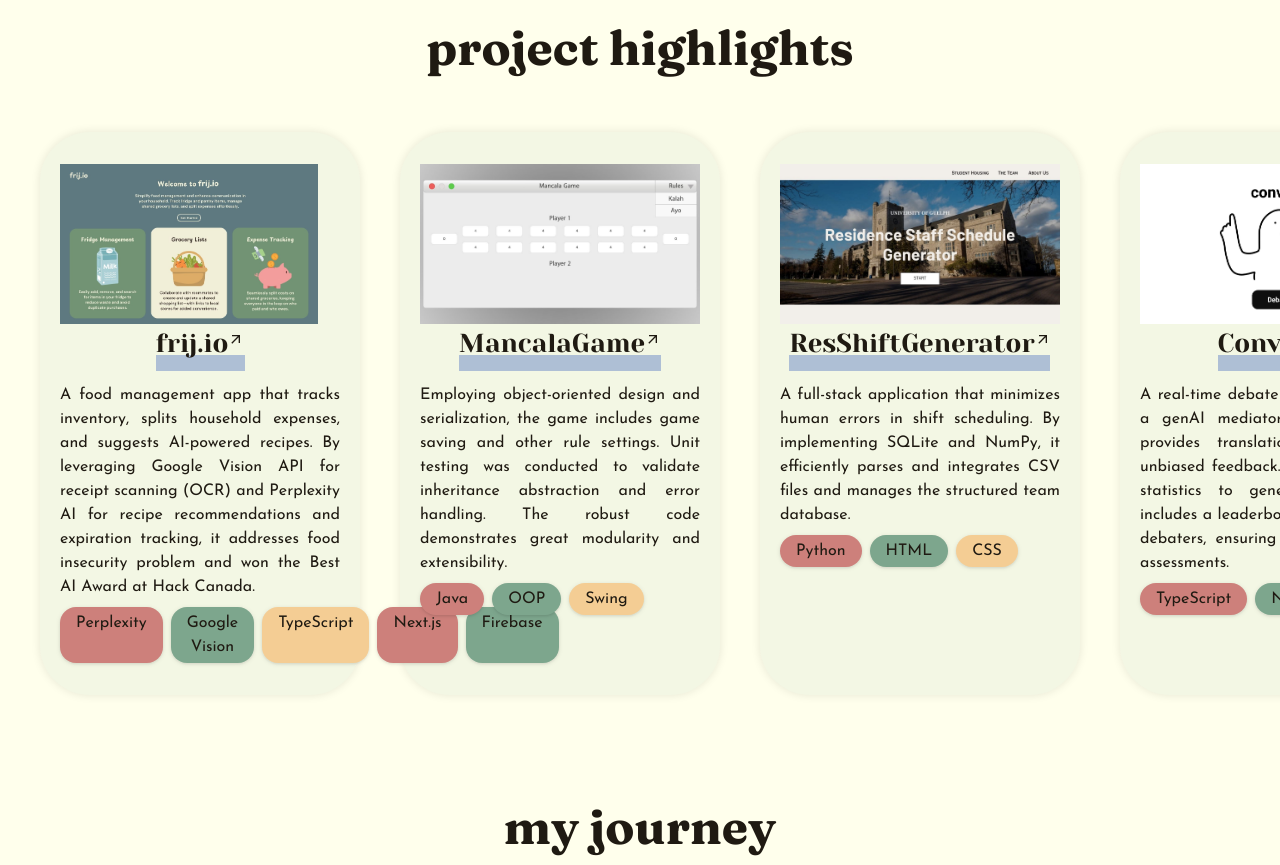
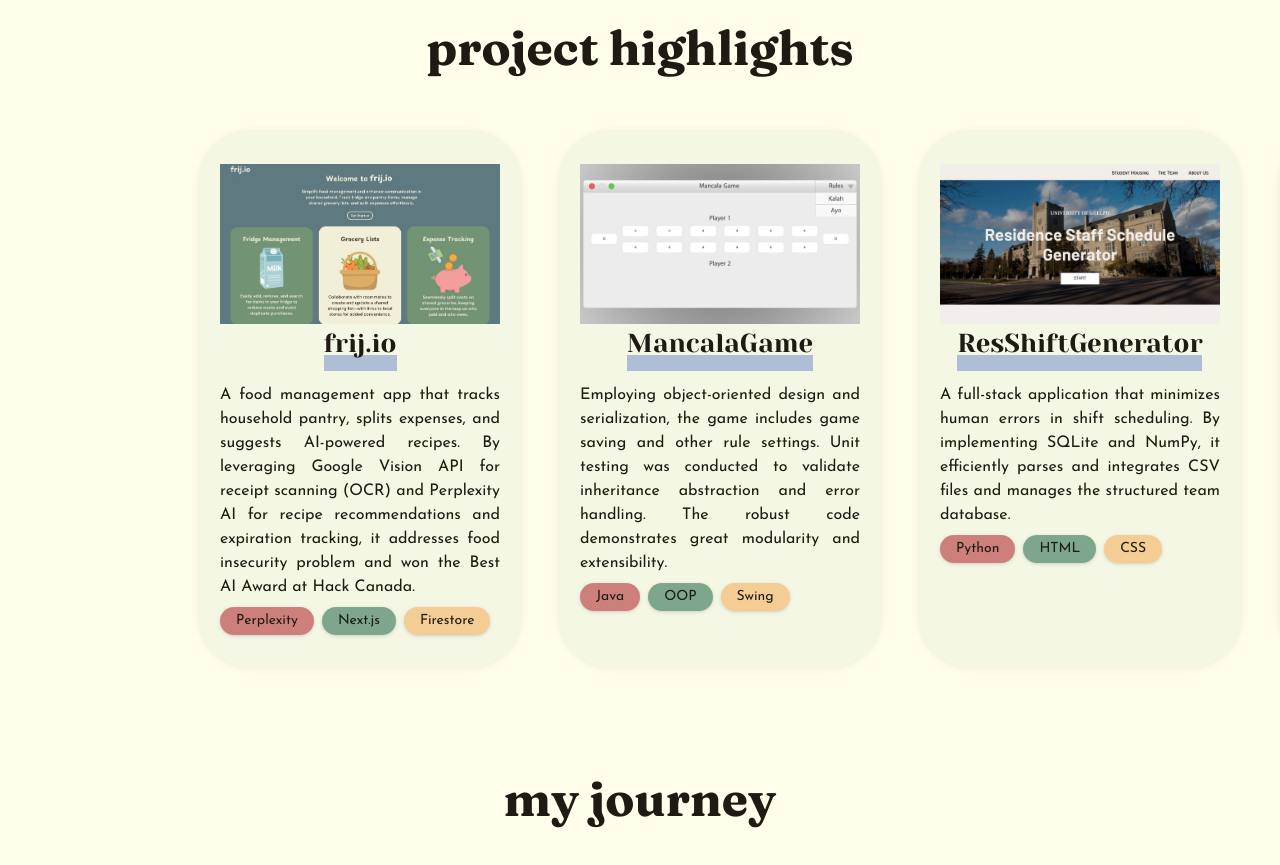
Before and after one commit to milychang19/my-portfolio, a React (Create React App) app: page / in a window 1280 px wide. Shown: the part 800-1665 px from the top of the page. Built offline with nearby package versions, Linux system fonts and the light colour scheme.

Commit message:
new projects

```diff
--- a/src/pages/Projects.jsx
+++ b/src/pages/Projects.jsx
@@ -1,13 +1,13 @@
 import React, {useState} from 'react';
-import { MdArrowOutward } from "react-icons/md";
+// import { MdArrowOutward } from "react-icons/md";
 
 const records = () => [
   {
     name: "frij.io",
     link: "https://github.com/megdcosta/frijio",
     image: require("../elements/project-card5.jpg"),
-    description: "A food management app that tracks inventory, splits household expenses, and suggests AI-powered recipes. By leveraging Google Vision API for receipt scanning (OCR) and Perplexity AI for recipe recommendations and expiration tracking, it addresses food insecurity problem and won the Best AI Award at Hack Canada.",
-    tags: ["Perplexity", "Google Vision", "TypeScript", "Next.js", "Firebase"],
+    description: "A food management app that tracks household pantry, splits expenses, and suggests AI-powered recipes. By leveraging Google Vision API for receipt scanning (OCR) and Perplexity AI for recipe recommendations and expiration tracking, it addresses food insecurity problem and won the Best AI Award at Hack Canada.",
+    tags: ["Perplexity", "Next.js", "Firestore"],
   },
   {
     name: "MancalaGame",
@@ -34,8 +34,8 @@ const records = () => [
     name: "Waffles or Pancakes",
     link: "https://github.com/P541M/waffles-or-pancakes",
     image: require("../elements/project-card6.jpg"),
-    description: "Employing object-oriented design and serialization, the game includes game saving and other rule settings. Unit testing was conducted to validate inheritance abstraction and error handling. The robust code demonstrates great modularity and extensibility.",
-    tags: ["Node.js", "Express.js", "MongoDB", "Axios", ],
+    description: "A fun interactive web app where users vote between waffles and pancakes to settle the age-old debate. Developed with Psalm Eleazar, who handled the backend using React and Axios, while I focused on the creative aspects of front-end design and user experience.",
+    tags: ["Node.js", "Express.js", "Axios", "MongoDB"],
   },
   {
     name: "BattleshipGame",
@@ -46,7 +46,7 @@ const records = () => [
   },
 ]
 
-const tagColors = ["bg-coral", "bg-mint", "bg-star"];
+const tagColors = ["bg-coral", "bg-mint", "bg-star", "bg-star"];
 
 const Projects = () => {
   const projectRecords = records();
@@ -63,22 +63,24 @@ const Projects = () => {
     <section id="projects" className="mb-12">
       <h1 className="font-sub text-4xl md:text-5xl font-bold p-10 animate-fade-in-zoom1">project highlights</h1>
       <div class="overflow-x-auto py-5 px-5">
-      <div className="inline-flex mx-5 gap-x-10 place-content-center scroll-pl-10">
+      <div className="inline-flex mx-5 gap-x-10 place-content-center scroll-auto snap-x snap-normal snap-proximity pl-40">
         {projectRecords.map((project, index) => (
-          <div key={index} className={`bg-sage shadow-card rounded-[50px] p-5 py-8 w-80 ease-in-out transition-all duration-300 animate-fade-in-zoom2 ${
+          <div key={index} className={`bg-sage shadow-card rounded-[50px] p-5 py-8 w-80 snap-start ease-in-out transition-all duration-300 animate-fade-in-zoom2 ${
             hoveredIndex === index ? 'drop-shadow-card -translate-y-1' : ''}`}
             onMouseEnter={() => handleMouseEnter(index)}
             onMouseLeave={handleMouseLeave}
           >
-            <img src={project.image} alt="" className="h-40 object-cover animate-fade-in-zoom3"></img>
+            <img src={project.image} alt="" className="h-40 w-full object-cover animate-fade-in-zoom3"></img>
             <h3 className={`font-title relative inline-flex items-baseline w-max pb-4 z-20 after:absolute after:bg-sky after:h-8 after:bottom-0 after:w-full after:block after:scale-y-50 after:duration-300 after:ease-out after:transition-transform after:-z-10 animate-fade-in-zoom3 ${hoveredIndex === index ? 'after:bottom-2 after:scale-y-[80%]' : ''} whitespace-nowrap`}>
               <a href={project.link} target="_blank" rel="noopener noreferrer">{project.name}</a>
-              <MdArrowOutward className="w-4 align-baseline" />
+              {/* <MdArrowOutward className="w-4 align-baseline" /> */}
             </h3>
             <p className="text-sm md:text-base text-justify my-1 animate-fade-in-zoom4">{project.description}</p>
-            <ul className="flex gap-2 mt-2">
+            <ul className="flex gap-2 mt-2 flex-wrap">
               {project.tags.map((tag, index) => (
-                <li key={index} className={`text-xs md:text-base rounded-2xl w-fit px-4 py-1 drop-shadow animate-fade-in-zoom4 ${tagColors[index % tagColors.length]}`}>{tag}</li>
+                <li key={index} className={`text-xs md:text-sm rounded-2xl w-fit px-4 py-1 drop-shadow animate-fade-in-zoom4 ${tagColors[index % tagColors.length]}`}>
+                  {tag}
+                </li>
               ))}
             </ul>
           </div>
```
